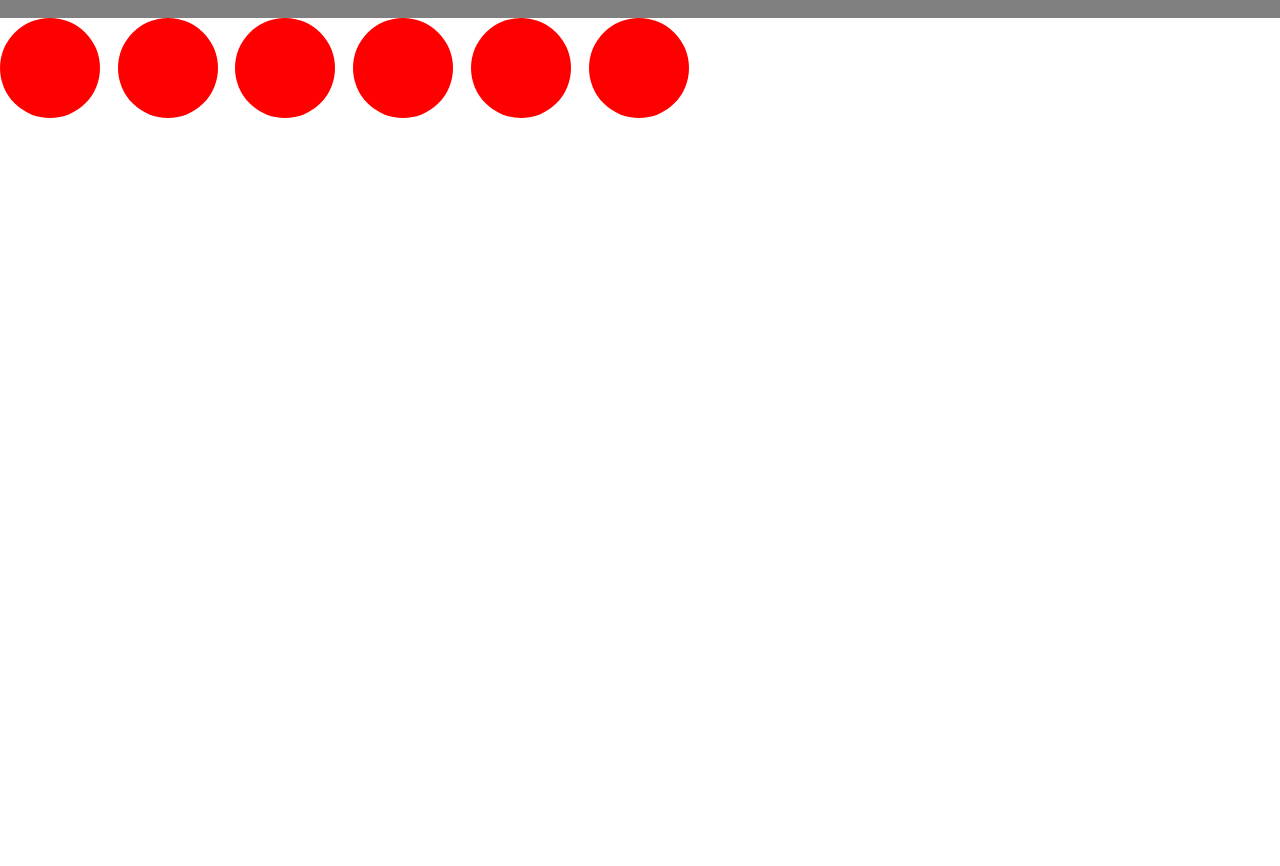
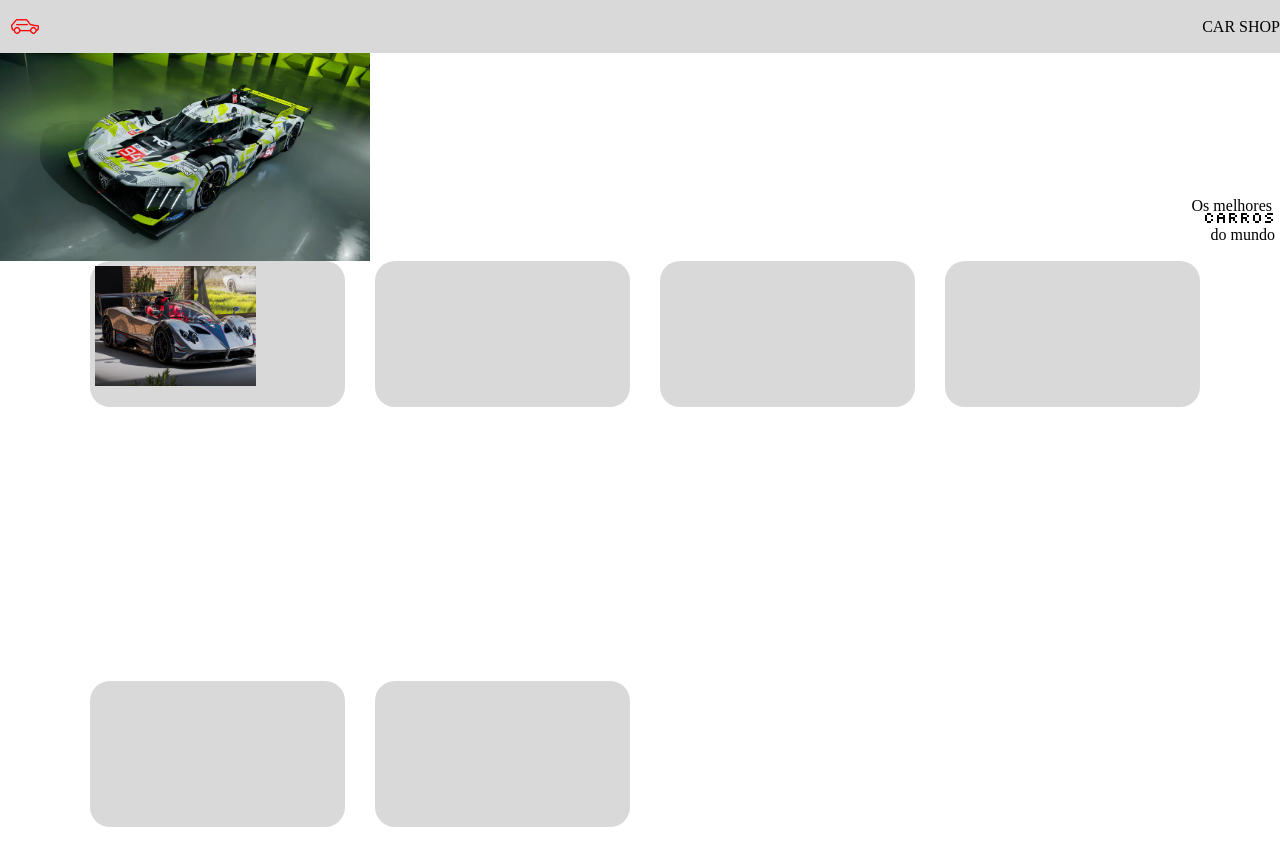
Before and after one commit to felypecarlos99/css_grid, a plain HTML site: page prova 4bim.html in a window 1280 px wide. Before the commit the page ends 818 px from the top, so only its background shows below. Drawn offline with Linux system fonts and the light colour scheme; a web font is replaced by a local one.

Commit message:
Add files via upload

```diff
--- a/css.css
+++ b/css.css
@@ -1,40 +1,83 @@
 body{
     margin: 0;
+    width: 100vw;
+    height: 100vh;
+    overflow-x: hidden;
 }
 
-.container{
-    margin: 0 auto;
-    max-width: 100%;
-    height: 100vh;
-    display: grid;
-    grid-template-columns: 100px 100px;
-    grid-template-rows: 100px 100px;
-    gap: 10px 15px;
-    justify-items: center;
-    justify-content: center;
-    background-color: blue;
 
-}
 
 header{
     margin: 0;
-    background-color: gray;
+    background-color: #D9D9D9;
+    width: 100%;
+    height: 53px;
+    display: flex;
+    align-items: center;
+    justify-content: space-between;
 }
+
+
+.container{
+    width: 100%;
+    height: 208px;
+    background-image: url(Peugeot-9X8_MAJEUR06_16-9_94.webp);
+    background-repeat: no-repeat;
+    background-size: contain;
+    position: relative;
+}
+
+.texto1{
+    position: absolute;
+    bottom: 30px;
+    right: 8px;
+    font-family: "Spicy Rice", serif;
+    font-weight: 400;
+    font-style: normal;
+
+
+}
+.texto2{
+    position: absolute;
+    bottom: 18px;
+    right: 5px;
+    font-family: "Silkscreen", sans-serif;
+    font-weight: 400;
+    font-style: normal;
+
+
+}
+.texto3{
+    position: absolute;
+    bottom: 1px;
+    right: 5px;
+    font-family: "Spicy Rice", serif;
+    font-weight: 400;
+    font-style: normal;
+}
+
 
 .container2{
     width: 100%;
     height: 100vh;
     display: grid;
-    grid-template-columns: repeat(auto-fill, minmax(100px, 1fr));
-    grid-template-rows: 100px 100px;
- gap: 10px 15px;
- justify-content: center;
+    grid-template-columns: repeat(auto-fit, 245px);
+    gap: 40px;
+  justify-content: center;
 
 }
+
+.imagem1{
+    width: 161px;
+    height: 120px;
+}
+
 .gridItem{
-    width: 100px;
-    height: 100px;
-    border-radius: 50px;
+    width: 245px;
+    height: 136px;
+    border-radius: 20px;
+    padding: 5px;
+    margin: 0;
 }
 
 .orden1{
@@ -49,14 +92,5 @@ header{
 }
 
 .red{
-    background-color: red;
+    background-color: #D9D9D9;
 }
-.blue{
-    background-color: blue;
-}
-.green{
-    background-color: green;
-}
-.yellow{
-    background-color: yellow;
-}
--- a/prova 4bim.html
+++ b/prova 4bim.html
@@ -4,18 +4,46 @@
     <meta charset="UTF-8">
     <meta name="viewport" content="width=device-width, initial-scale=1.0">
     <link rel="stylesheet" href="css.css">
+
+
+    <link rel="preconnect" href="https://fonts.googleapis.com">
+    <link rel="preconnect" href="https://fonts.gstatic.com" crossorigin>
+    <link href="https://fonts.googleapis.com/css2?family=Spicy+Rice&display=swap" rel="stylesheet">
+
+
+
+    <link rel="preconnect" href="https://fonts.googleapis.com">
+    <link rel="preconnect" href="https://fonts.gstatic.com" crossorigin>
+    <link href="https://fonts.googleapis.com/css2?family=Silkscreen:wght@400;700&family=Spicy+Rice&display=swap" rel="stylesheet">
+
+
     <title>Document</title>
 </head>
 <body>
+
+
+
     <header>
-        <img src="" alt="">
+        <img src="png-clipart-used-car-computer-icons-vehicle-car-icon-angle-rectangle-removebg-preview.png" width="50px">
+        <p>CAR SHOP</p>
     </header>
+
+    <div class="container">
+        <p class="texto1">Os melhores</p>
+        <p class="texto2">carros</p>
+        <p class="texto3">do mundo</p>
+    </div>
+
+
     <div class="container2">
+        <div class="gridItem red">
+            <img class="imagem1" src="4.webp">
+        </div>
         <div class="gridItem red"></div>
         <div class="gridItem red"></div>
         <div class="gridItem red"></div>
         <div class="gridItem red"></div>
         <div class="gridItem red"></div>
-        <div class="gridItem red"></div>
+    </div>
 </body>
 </html>
```
Also changed, not shown: 1.webp (added), 2.jpg (added), 3.webp (added), 4.webp (added), 4ya3dvpxnl861.webp (added), 5.jpg (added), Mustang-GT2024.jpg (added), Peugeot-9X8_MAJEUR06_16-9_94.webp (added), bugatti-centodieci.jpg (added), png-clipart-used-car-computer-icons-vehicle-car-icon-angle-rectangle-removebg-preview.png (added), sp-automotive-chaos-05-20211103214458-1280x852.jpg (added).
